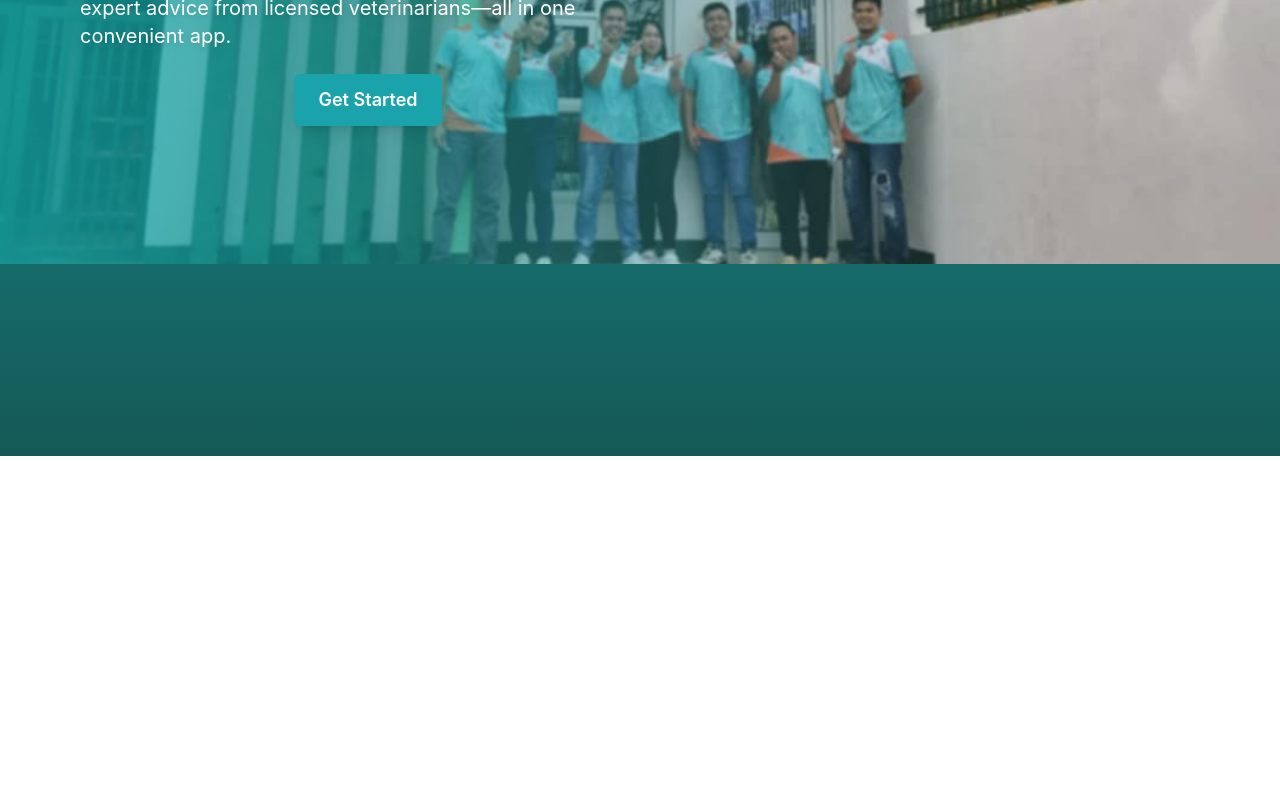
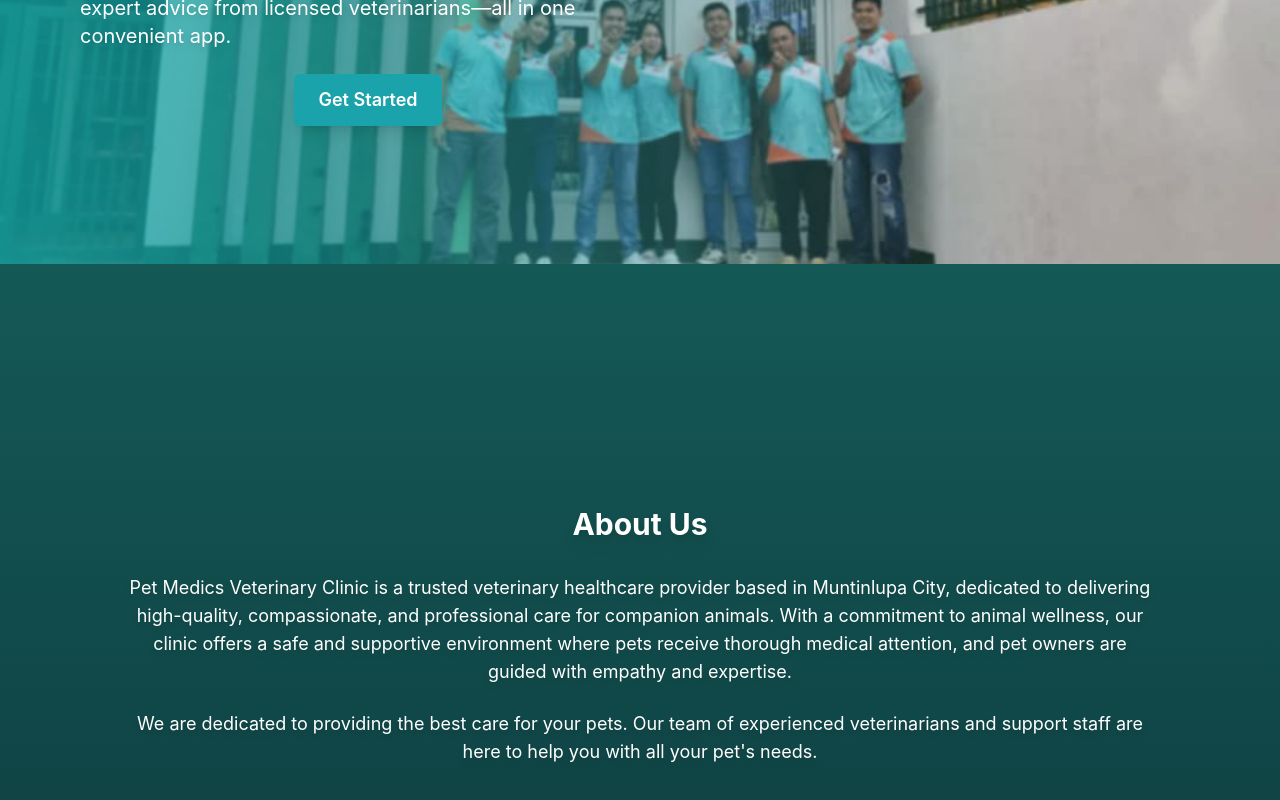
Before and after one commit to k-metra/PetCare, a React (Create React App) app in the folder frontend/: page / in a window 1280 px wide. Shown: the part 344-1144 px from the top of the page. Before the commit the page ends 800 px from the top, so only its background shows below. Built offline with nearby package versions, Linux system fonts and the light colour scheme; a web font is replaced by a local one.

Commit message:
implement framer motion and animations

```diff
--- a/frontend/src/pages/home.tsx
+++ b/frontend/src/pages/home.tsx
@@ -3,6 +3,8 @@
 import NavItem from "../components/navitem"
 
 import home_image from "../assets/home/home_image.png"
+
+import { motion } from "framer-motion"
 
 export default function Home() {
     return (
@@ -13,18 +15,39 @@
             <NavBar />
         </header>
 
-        <main className="h-screen w-screen top-16 md:top-20 pt-4 md:pt-8 bg-gradient-to-b from-[#1BA3AB] to-[#145956]">
-            <div className="w-full h-3/4 flex flex-col md:flex-row md:justify-normal justify-center items-center">
+        <main className="h-screen w-full max-w-full top-16 md:top-20 pt-4 md:pt-8 bg-gradient-to-b from-[#1BA3AB] to-[#145956]">
+            <section id="home" className="w-full h-3/4 flex flex-col md:flex-row md:justify-normal justify-center items-center">
                 <img src={home_image} alt="Home Image" className="object-cover h-full w-full"></img>
 
-                <div className="w-full self-center md:w-1/2 md:ml-12 h-full absolute flex flex-col justify-center items-center px-4 md:px-8 text-center md:text-left">
+                <motion.div className="w-full self-center md:w-1/2 md:ml-12 h-full absolute flex flex-col justify-center items-center px-4 md:px-8 text-center md:text-left"
+                    initial={{ opacity: 0, y: 50 }}
+                    animate={{ opacity: 1, y: 0 }}
+                    transition={{ duration: 0.8, ease: "easeOut" }}
+                >
                     <h1 className="text-4xl md:text-5xl font-bold text-white drop-shadow-lg mb-4">Comprehensive Pet Care at Your Fingertips</h1>
                     <p className="text-lg md:text-xl text-white drop-shadow-md mb-6">Your one-stop solution for all your pet's health needs. Schedule appointments, access medical records, and get expert advice from licensed veterinarians—all in one convenient app.</p>
 
-                    <button className="mt-4 md:mt-0 bg-brand-primary-500 hover:bg-brand-primary-600 text-white font-semibold py-3 px-6 text-lg rounded-md shadow-lg transition-all duration-200 ease-out">Get Started</button>
-                </div>
-            </div>
-        </main>
+                    <motion.button
+                        whileHover={{ scale: 1.05 }}
+                        whileTap={{ scale: 0.95 }}
+                    className="mt-4 md:mt-0 bg-brand-primary-500 hover:bg-brand-primary-600 text-white font-semibold py-3 px-6 text-lg rounded-md shadow-lg transition-all duration-200 ease-out">Get Started</motion.button>
+                </motion.div>
+            </section>
+
+
+            <section id="about" className="h-full w-full text-center flex flex-col justify-center items-center bg-gradient-to-b px-6 md:px-32 from-[#145956] to-[#0E3B3E]">
+                {/* About Section */}
+                <motion.div
+                    className="w-full"
+                    initial={{ opacity: 0, y: 50 }}
+                    whileInView={{ opacity: 1, y: 0 }}
+                    viewport={{ once: true }}>
+                    <h2 className="text-2xl md:text-3xl font-bold text-white drop-shadow-lg text-center mb-8">About Us</h2>
+                    <p className="text-md md:text-lg text-white drop-shadow-md mb-6">Pet Medics Veterinary Clinic is a trusted veterinary healthcare provider based in Muntinlupa City, dedicated to delivering high-quality, compassionate, and professional care for companion animals. With a commitment to animal wellness, our clinic offers a safe and supportive environment where pets receive thorough medical attention, and pet owners are guided with empathy and expertise.</p>
+                    <p className="text-md md:text-lg text-white drop-shadow-md mb-6">We are dedicated to providing the best care for your pets. Our team of experienced veterinarians and support staff are here to help you with all your pet's needs.</p>
+                </motion.div>
+            </section>
+            </main>
         </>
     )
 }
```
